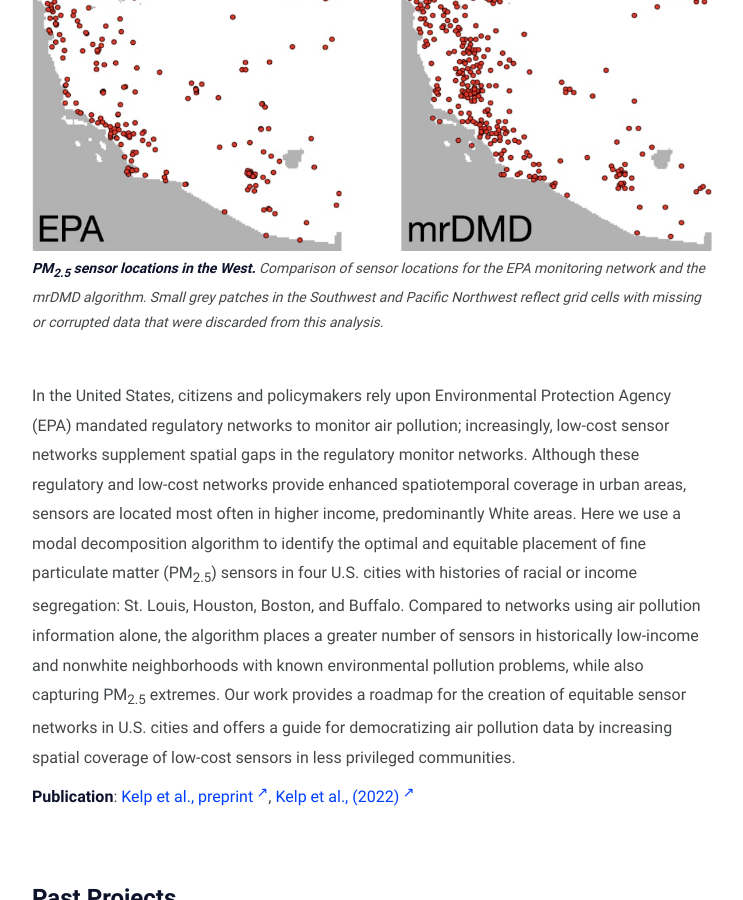
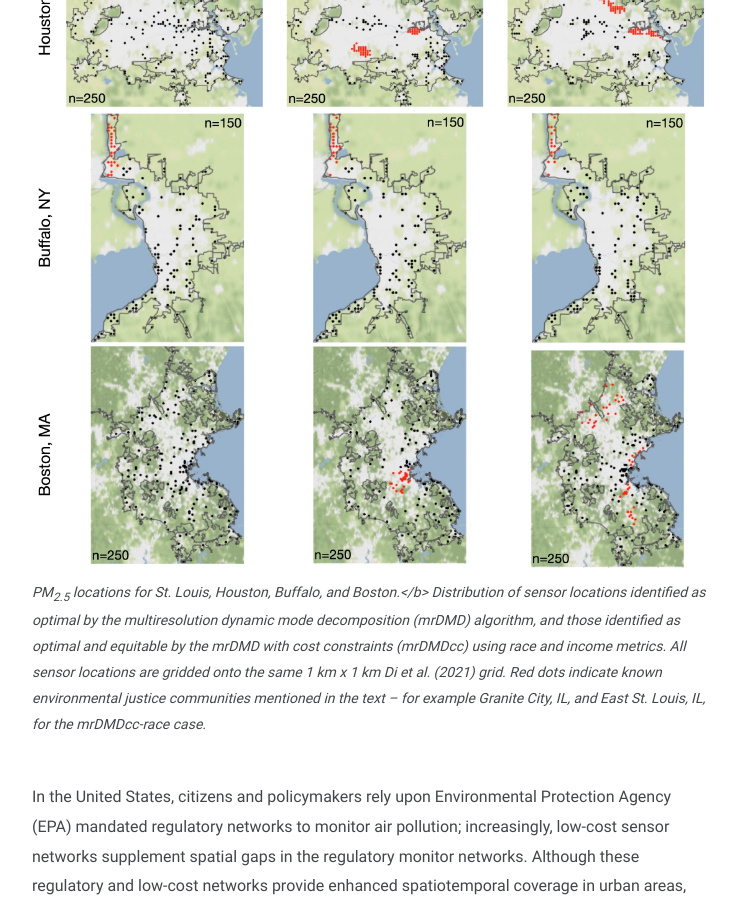
Before and after one commit to mkelp/mkelp.github.io, a Jekyll site: the page built from research.md, in a window 1280 px wide and 900 px high, scrolled down 3112 px. Shown: the whole window, without its empty margins (268-1011 px from the left). Built offline with Jekyll 4.4.1, drawn with Linux system fonts in a browser that asks for light colours.

Commit message:
MarchResearch2

```diff
--- a/research.md
+++ b/research.md
@@ -46,9 +46,9 @@ Global models of atmospheric chemistry are computationally expensive. The chemic
 <font size="+1"><p align="center"><strong>Optimal and equitable placement of PM<sub>2.5</sub> air quality sensors</strong></p></font>
 
 <figure>
-<img src="/assets/img/west_sensors-min.jpg" alt="sensors fig">
-<figcaption><b>PM<sub>2.5</sub> sensor locations in the West.</b> Comparison of sensor locations for the EPA
-monitoring network and the mrDMD algorithm. Small grey patches in the Southwest and Pacific Northwest reflect grid cells with missing or corrupted data that were discarded from this analysis.</figcaption>
+<img src="/assets/img/EJsensors.jpg" alt="sensors fig">
+<figcaption>PM<sub>2.5</sub> locations for St. Louis, Houston, Buffalo, and Boston.</b> Distribution of sensor locations identified as optimal by the multiresolution dynamic mode decomposition (mrDMD) algorithm, and those identified as optimal and equitable by the mrDMD with cost constraints (mrDMDcc) using race and income metrics. All sensor locations are gridded onto the same 1 km x 1 km Di et al. (2021) grid. Red dots indicate known environmental justice communities mentioned in the text – for example Granite City, IL, and East St. Louis, IL, for the mrDMDcc-race case.
+</figcaption>
 </figure>
 
 <br />
```
Also changed, not shown: assets/img/EJsensors.jpg (added).
